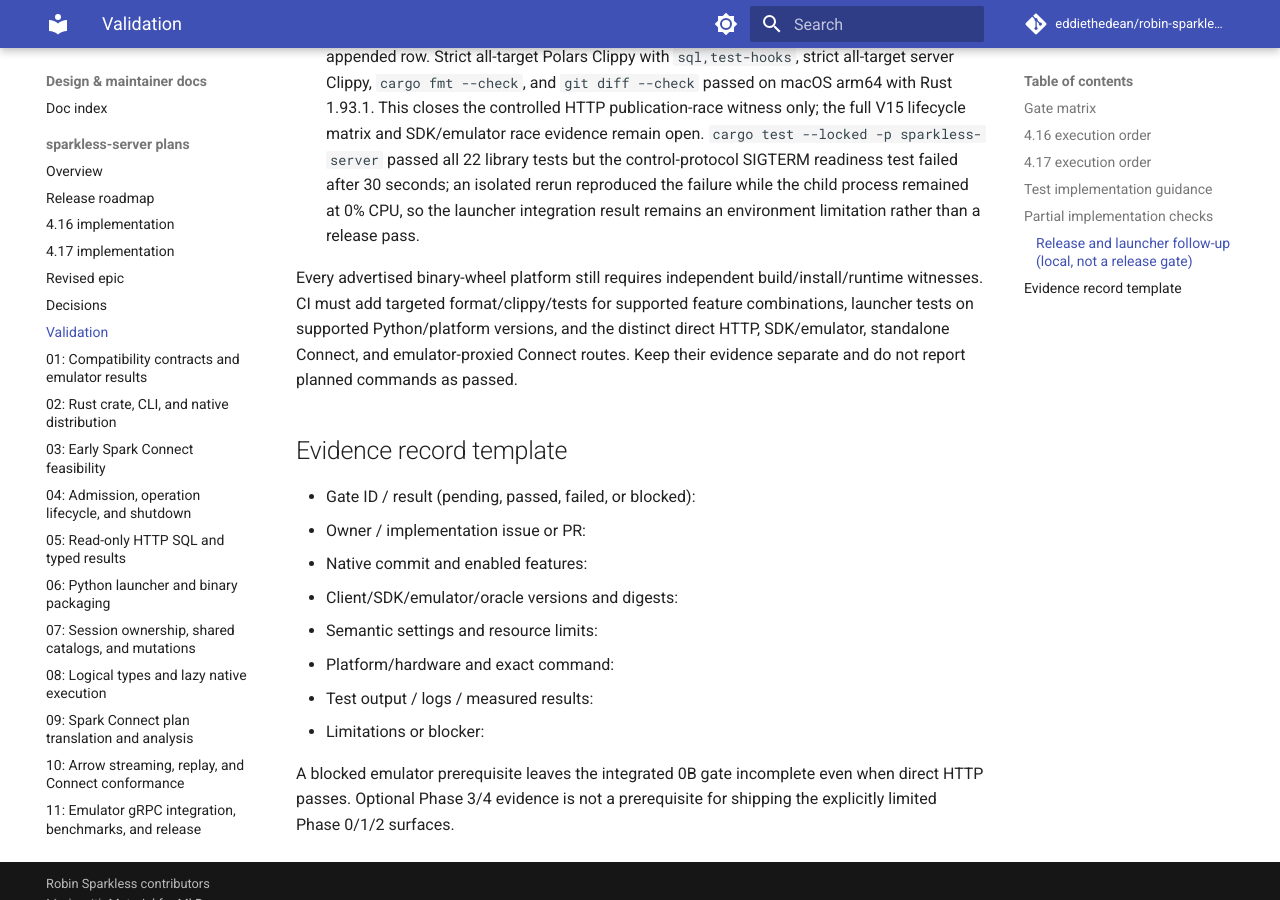
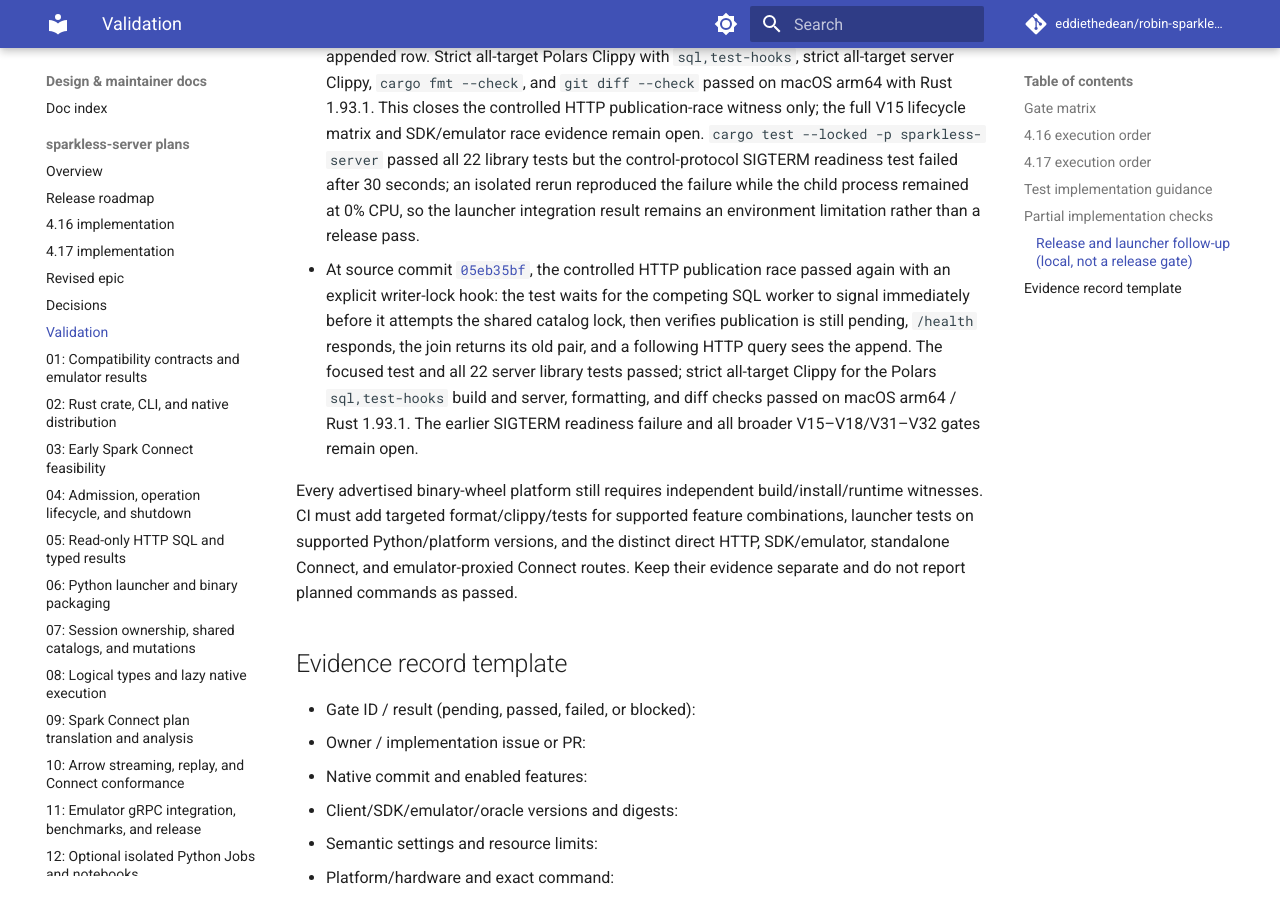
Before and after one commit to eddiethedean/robin-sparkless, an MkDocs documentation site: the page built from docs/plans/sparkless-server/VALIDATION.md, in a window 1280 px wide and 900 px high, scrolled down 18847 px. Built offline with MkDocs 1.6.1 and Material for MkDocs 9.7.7, drawn with Linux system fonts in a browser that asks for light colours; comment, search, counter and statistics services are not loaded.

Commit message:
Record lock-synchronized HTTP race evidence

```diff
--- a/docs/plans/sparkless-server/VALIDATION.md
+++ b/docs/plans/sparkless-server/VALIDATION.md
@@ -149,6 +149,7 @@
 - At source commit [`17c43e6a`](https://github.com/eddiethedean/robin-sparkless/commit/17c43e6a), `cargo test --release --locked -p sparkless-server` passed 21 library tests, 3 control-protocol tests, the live `phase1_http` test, and doctests. Strict all-target server Clippy, `cargo fmt --check`, and `git diff --check` passed on Darwin 25.5.0 arm64 with Rust 1.93.1. The deadline race regression had previously observed a cancelled operation record alongside 500,000 published rows; mutation success now bypasses cancellation-aware result collection after native SQL completes, and the regression confirms the settled status matches catalog contents. Live HTTP verifies exact BIGINT results from two-table `CROSS JOIN` and `INNER JOIN`, while outer joins are rejected; validator checks accept only equality predicates joined by `AND` and reject comma, inequality, and `OR` joins. Controlled publication between HTTP relation resolutions and the full V15–V18 gates remain open.
 - At source commit [`46a4def2`](https://github.com/eddiethedean/robin-sparkless/commit/46a4def2), `cargo test --locked -p robin-sparkless-polars --features sql --lib` passed all 349 tests, including `statement_join_blocks_publication_between_relation_resolutions`. The test pauses a statement after resolving its left relation, confirms a competing writer sees the catalog resolution lock contended and cannot publish, then verifies the join returns the old pair and the next statement sees both replacements. Strict all-feature/all-target Polars Clippy, `cargo fmt --check`, and `git diff --check` passed on Darwin 25.5.0 arm64 with Rust 1.93.1. This is controlled native V15 statement-snapshot evidence; the complete V15 lifecycle matrix and controlled HTTP/SDK publication race remain open.
 - At source commit [`a00ab25e`](https://github.com/eddiethedean/robin-sparkless/commit/a00ab25e), `cargo test --locked -p robin-sparkless-polars --features sql --lib` passed all 349 tests and `cargo test --locked -p sparkless-server --lib` passed all 22 tests. A deterministic live-listener HTTP test pauses a join after its first relation resolves, verifies an append cannot publish in the gap while `/health` remains ready, checks the join returns the old table pair, and confirms the next HTTP statement sees the appended row. Strict all-target Polars Clippy with `sql,test-hooks`, strict all-target server Clippy, `cargo fmt --check`, and `git diff --check` passed on macOS arm64 with Rust 1.93.1. This closes the controlled HTTP publication-race witness only; the full V15 lifecycle matrix and SDK/emulator race evidence remain open. `cargo test --locked -p sparkless-server` passed all 22 library tests but the control-protocol SIGTERM readiness test failed after 30 seconds; an isolated rerun reproduced the failure while the child process remained at 0% CPU, so the launcher integration result remains an environment limitation rather than a release pass.
+- At source commit [`05eb35bf`](https://github.com/eddiethedean/robin-sparkless/commit/05eb35bf), the controlled HTTP publication race passed again with an explicit writer-lock hook: the test waits for the competing SQL worker to signal immediately before it attempts the shared catalog lock, then verifies publication is still pending, `/health` responds, the join returns its old pair, and a following HTTP query sees the append. The focused test and all 22 server library tests passed; strict all-target Clippy for the Polars `sql,test-hooks` build and server, formatting, and diff checks passed on macOS arm64 / Rust 1.93.1. The earlier SIGTERM readiness failure and all broader V15–V18/V31–V32 gates remain open.
 
 Every advertised binary-wheel platform still requires independent build/install/runtime witnesses. CI must add targeted format/clippy/tests for supported feature combinations, launcher tests on supported Python/platform versions, and the distinct direct HTTP, SDK/emulator, standalone Connect, and emulator-proxied Connect routes. Keep their evidence separate and do not report planned commands as passed.
 
```
